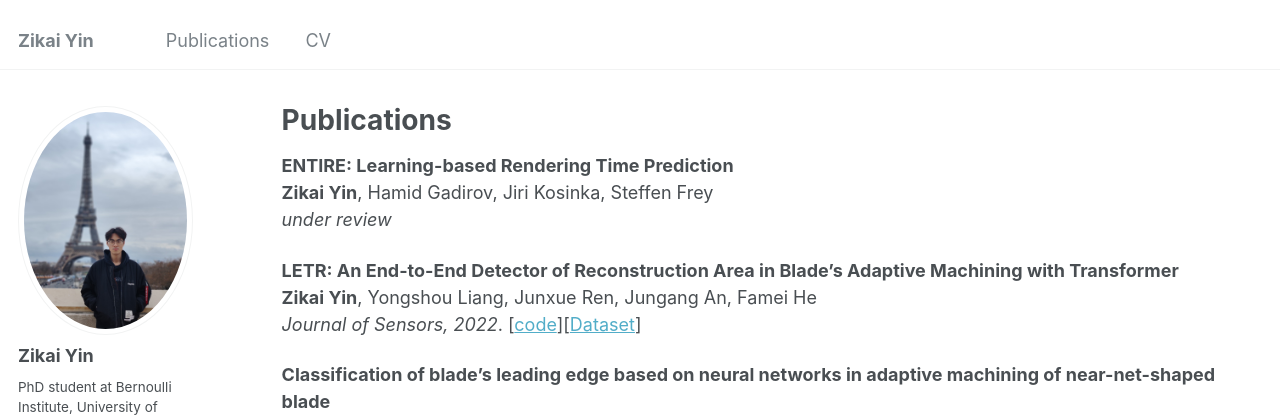
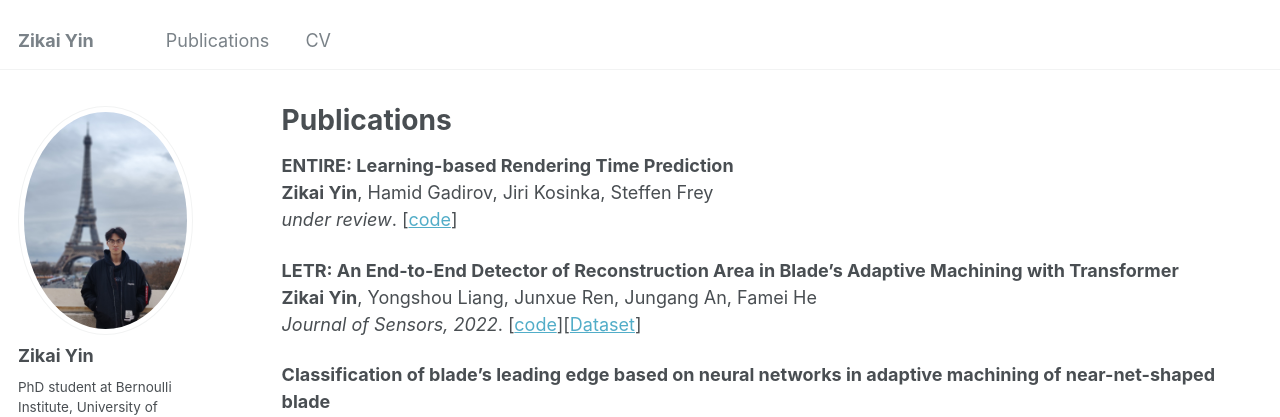
Before and after one commit to andrewsilver1997/andrewsilver1997.github.io, a Jekyll site: the page built from _pages/publications.md, in a window 1280 px wide. Shown: the top 417 px of the page. Built offline with Jekyll 4.4.1, drawn with Linux system fonts in a browser that asks for light colours; some web fonts are replaced.

Commit message:
update ENTIRE

```diff
--- a/_pages/publications.md
+++ b/_pages/publications.md
@@ -6,7 +6,7 @@ author_profile: true
 ---
 <b>ENTIRE: Learning-based Rendering Time Prediction</b> <br>
 <b>Zikai Yin</b>, Hamid Gadirov, Jiri Kosinka, Steffen Frey<br>
-<i>under review</i>
+<i>under review</i>. [<a href="https://github.com/andrewsilver1997/DVR-time-prediction">code</a>]
 
 <b>LETR: An End-to-End Detector of Reconstruction Area in Blade’s Adaptive Machining with Transformer</b> <br>
 <b>Zikai Yin</b>, Yongshou Liang, Junxue Ren, Jungang An, Famei He<br>
```
